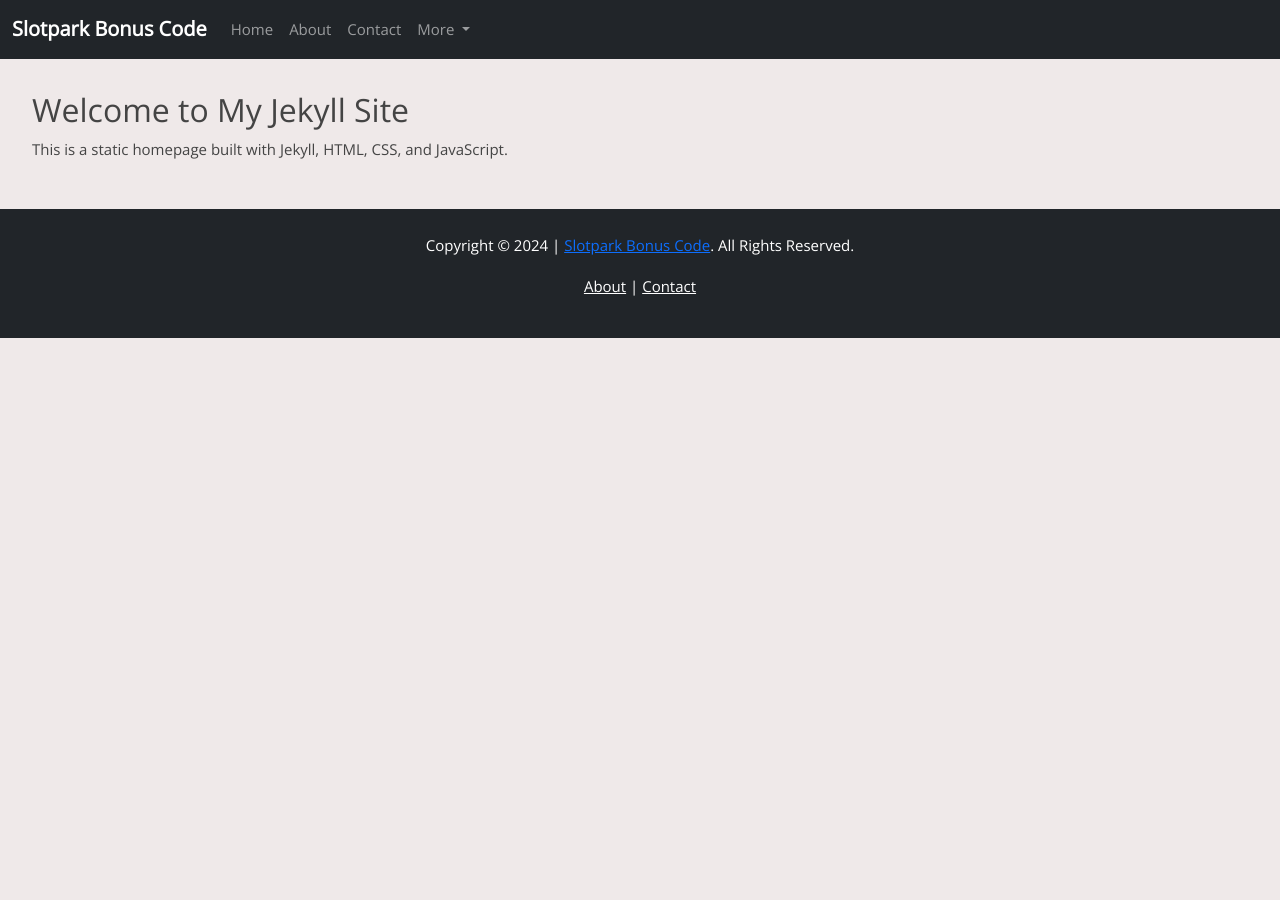
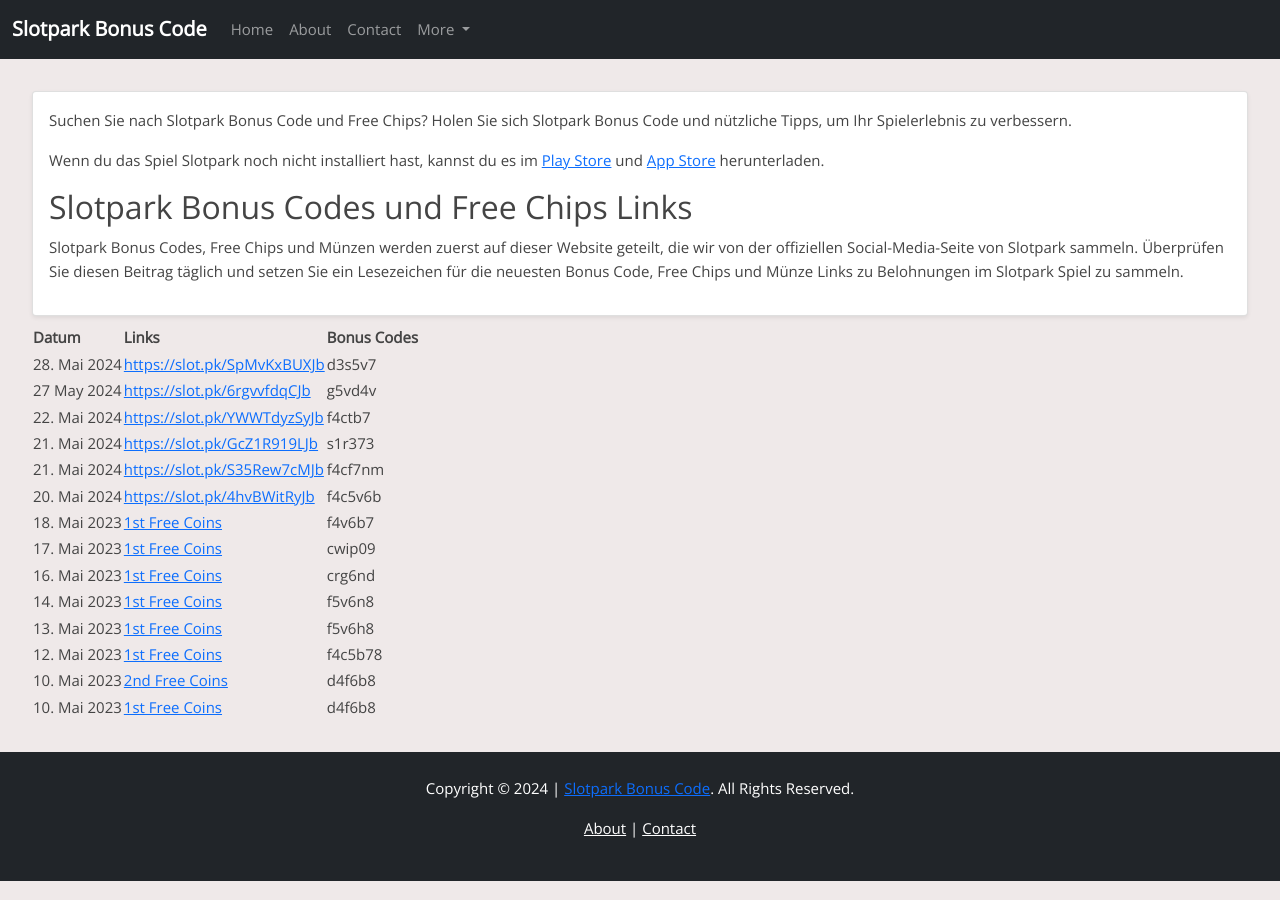
Before and after one commit to Prollad99/sbc-de, a Jekyll site: the page built from index.html, in a window 1280 px wide. Built offline with Jekyll 4.4.1, drawn with Linux system fonts in a browser that asks for light colours.

Commit message:
Update index.html

```diff
--- a/index.html
+++ b/index.html
@@ -3,5 +3,156 @@
 title: Welcome
 ---
 
-<h2>Welcome to My Jekyll Site</h2>
-<p>This is a static homepage built with Jekyll, HTML, CSS, and JavaScript.</p>
+<div class="card shadow-sm mb-2">
+<div class="card-body">
+<p>
+Suchen Sie nach Slotpark Bonus Code und Free Chips? Holen Sie sich Slotpark Bonus Code und nützliche Tipps, um Ihr Spielerlebnis zu verbessern.
+</p>
+<p>
+Wenn du das Spiel Slotpark noch nicht installiert hast, kannst du es im <a href="https://play.google.com/store/apps/details?id=com.platogo.pmp" >Play Store</a> und <a href="https://slot.pk/download-ios-in-de" >App Store</a> herunterladen.
+</p>
+<h2>Slotpark Bonus Codes und Free Chips Links</h2>
+<p>
+Slotpark Bonus Codes, Free Chips und Münzen werden zuerst auf dieser Website geteilt, die wir von der offiziellen Social-Media-Seite von Slotpark sammeln. Überprüfen Sie diesen Beitrag täglich und setzen Sie ein Lesezeichen für die neuesten Bonus Code, Free Chips und Münze Links zu Belohnungen im Slotpark Spiel zu sammeln.
+</p>
+</div>
+</div>
+<script async src="https://pagead2.googlesyndication.com/pagead/js/adsbygoogle.js?client=ca-pub-9883001954705974"
+     crossorigin="anonymous"></script>
+<!-- My ads -->
+<ins class="adsbygoogle"
+     style="display:block"
+     data-ad-client="ca-pub-9883001954705974"
+     data-ad-slot="8774647711"
+     data-ad-format="auto"
+     data-full-width-responsive="true"></ins>
+<script>
+     (adsbygoogle = window.adsbygoogle || []).push({});
+</script>
+<!-- Rewards start -->
+<table class="reward">
+  <thead>
+    <tr>
+      <th>Datum</th>
+      <th>Links</th>
+      <th>Bonus Codes</th>
+    </tr>
+  </thead>
+  <tbody>
+<tr>
+<td class="date">28. Mai 2024</td>
+<td><a href="https://slot.pk/SpMvKxBUXJb" >https://slot.pk/SpMvKxBUXJb</a></td>
+<td>d3s5v7</td>
+</tr>
+  <tr>
+<td class="date">27 May 2024</td>
+<td><a href="https://slot.pk/6rgvvfdqCJb" >https://slot.pk/6rgvvfdqCJb</a></td>
+<td>g5vd4v</td>
+</tr>
+  <tr>
+  <td class="date">22. Mai 2024</td>
+  <td><a href="https://slot.pk/YWWTdyzSyJb" >https://slot.pk/YWWTdyzSyJb</a></td>
+  <td>f4ctb7</td>
+  </tr>
+  <tr>
+  <td class="date">21. Mai 2024</td>
+  <td><a href="https://slot.pk/GcZ1R919LJb" >https://slot.pk/GcZ1R919LJb</a></td>
+  <td>s1r373</td>
+  </tr>
+  <tr>
+  <td class="date">21. Mai 2024</td>
+  <td><a href="https://slot.pk/S35Rew7cMJb" >https://slot.pk/S35Rew7cMJb</a></td>
+  <td>f4cf7nm</td>
+  </tr>
+  <tr>
+  <td class="date">20. Mai 2024</td>
+  <td><a href="https://slot.pk/4hvBWitRyJb" >https://slot.pk/4hvBWitRyJb</a></td>
+  <td>f4c5v6b</td>
+  </tr>
+  <tr>
+  <td class="date">18. Mai 2023</td>
+  <td>
+  <a href="https://slot.pk/h2qAOiainJb" >
+  1st Free Coins
+  </a>
+  </td>
+  <td>f4v6b7</td>
+  </tr>
+  <tr>
+  <td class="date">17. Mai 2023</td>
+  <td>
+  <a href="https://slot.pk/f0LfK4RHFJb" >
+  1st Free Coins
+  </a>
+  </td>
+  <td>cwip09</td>
+  </tr>
+  <tr>
+  <td class="date">16. Mai 2023</td>
+  <td>
+  <a href="https://slot.pk/rKKDvU0hnJb" >
+  1st Free Coins
+  </a>
+  </td>
+  <td>crg6nd</td>
+  </tr>
+  <tr>
+  <td class="date">14. Mai 2023</td>
+  <td>
+  <a href="https://slot.pk/fyprvUqhnJb" >
+  1st Free Coins
+  </a>
+  </td>
+  <td>f5v6n8</td>
+  </tr>
+  <tr>
+  <td class="date">13. Mai 2023</td>
+  <td>
+  <a href="https://slot.pk/kdJWwLIQyJb" >
+  1st Free Coins
+  </a>
+  </td>
+  <td>f5v6h8</td>
+  </tr>
+  <tr>
+  <td class="date">12. Mai 2023</td>
+  <td>
+  <a href="https://slot.pk/OoKRMdIgnJb" >
+  1st Free Coins
+  </a>
+  </td>
+  <td>f4c5b78</td>
+  </tr>
+  <tr>
+  <td class="date">10. Mai 2023</td>
+  <td>
+  <a href="https://slot.pk/5QlGSFCTtJb" >
+  2nd Free Coins
+  </a>
+  </td>
+  <td>d4f6b8</td>
+  </tr>
+  <tr>
+  <td class="date">10. Mai 2023</td>
+  <td>
+  <a href="https://slot.pk/r8YrK8HfnJb" >
+  1st Free Coins
+  </a>
+  </td>
+  <td>d4f6b8</td>
+  </tr>
+  </tbody>
+  </table>
+<!-- end -->
+<script async src="https://pagead2.googlesyndication.com/pagead/js/adsbygoogle.js?client=ca-pub-9883001954705974"
+     crossorigin="anonymous"></script>
+<!-- My ads -->
+<ins class="adsbygoogle"
+     style="display:block"
+     data-ad-client="ca-pub-9883001954705974"
+     data-ad-slot="8774647711"
+     data-ad-format="auto"
+     data-full-width-responsive="true"></ins>
+<script>
+     (adsbygoogle = window.adsbygoogle || []).push({});
+</script>
```
